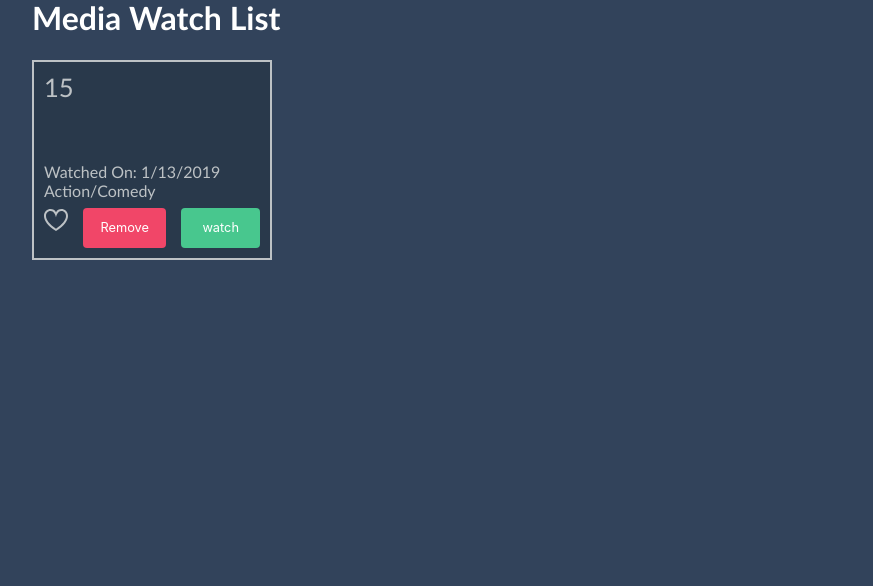
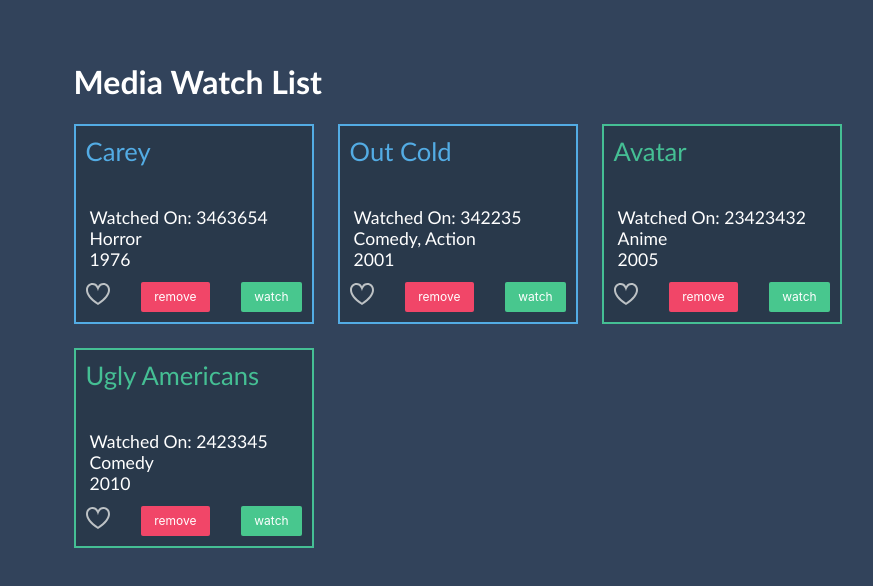
Before and after one commit to evwhite2/Angular-Projects, an Angular app in the folder media-watch-list/: page / in a window 1280 px wide. Shown: the top 586 px of the page, without its empty margins (80-953 px from the left). Built offline with nearby package versions, Linux system fonts and the light colour scheme.

Commit message:
added media-item-list-component, added ngClass conditional CSS rules

```diff
--- a/media-watch-list/src/app/app.component.css
+++ b/media-watch-list/src/app/app.component.css
@@ -1,4 +1,7 @@
+h1{
+    padding-top: 2em;
+}
 .centered{
-    margin-left: 5em;
-    margin-right: 5em;
+    margin-left: 10%;
+    margin-right: 10%;
 }
--- a/media-watch-list/src/app/app.component.html
+++ b/media-watch-list/src/app/app.component.html
@@ -1,12 +1,6 @@
-<div class="streched container is-fluid has-text-white">
+<div class="container is-centered is-fluid has-text-white">
   <div class="centered">
-       <h1 class="title has-text-white">Media Watch List</h1>
-
-    <div class="columns is-vcentered is-multiline">
-      <div class="column is-one-hald">
-        <app-media-item></app-media-item>
-      </div>
-    </div>
+       <h1 class="title has-text-white is-vcentered">Media Watch List</h1>
+       <app-media-item-list></app-media-item-list>
   </div>
-
 </div>
--- a/media-watch-list/src/app/app.component.ts
+++ b/media-watch-list/src/app/app.component.ts
@@ -1,4 +1,5 @@
 import { Component } from '@angular/core';
+import { MediaItemListComponent } from "./media-item-list/media-item-list.component";
 
 @Component({
   selector: 'app-root',
@@ -7,4 +8,9 @@ import { Component } from '@angular/core';
 })
 export class AppComponent {
   title = 'media-watch-list';
+  mediaItems= { MediaItemListComponent };
+
+  onMediaItemDelete(mediaItem){
+
+  }
 }
--- a/media-watch-list/src/app/app.module.ts
+++ b/media-watch-list/src/app/app.module.ts
@@ -4,11 +4,13 @@ import { NgModule } from '@angular/core';
 import { AppRoutingModule } from './app-routing.module';
 import { AppComponent } from './app.component';
 import { MediaItemComponent } from './media-item/media-item.component';
+import { MediaItemListComponent } from './media-item-list/media-item-list.component';
 
 @NgModule({
   declarations: [
     AppComponent,
-    MediaItemComponent
+    MediaItemComponent,
+    MediaItemListComponent
   ],
   imports: [
     BrowserModule,
--- /dev/null
+++ b/media-watch-list/src/app/media-item-list/media-item-list.component.html
@@ -0,0 +1,13 @@
+
+ <div class="columns is-multiline is-pulled-left">
+    <div *ngFor="let item of mediaItems">
+        <div class="column is-half" >
+          <app-media-item
+          [mediaItem]="item"
+          (delete)="onMediaItemDelete($event)"
+          [ngClass]="{ 'medium-movies': item.medium ==='film', 'medium-series': item.medium ==='series' }"
+          >
+        </app-media-item>
+        </div>
+    </div>
+ </div>
--- /dev/null
+++ b/media-watch-list/src/app/media-item-list/media-item-list.component.ts
@@ -0,0 +1,46 @@
+import { Component } from '@angular/core';
+
+@Component({
+  selector: 'app-media-item-list',
+  templateUrl: './media-item-list.component.html',
+  styleUrls: ['./media-item-list.component.css']
+})
+export class MediaItemListComponent  {
+
+  mediaItems = [
+    {
+      id: 1,
+      name: "Carey",
+      medium: "film",
+      category: "Horror",
+      year: 1976,
+      watchedOn: 3463654,
+      isFavorite: false
+    },{
+      id: 2,
+      name: "Out Cold",
+      medium: "film",
+      category: "Comedy, Action",
+      year: 2001,
+      watchedOn: 342235,
+      isFavorite: true
+    },{
+      id: 3,
+      name: "Avatar",
+      medium: "series",
+      category: "Anime",
+      year: 2005,
+      watchedOn: 23423432,
+      isFavorite: false
+    },{
+      id: 4,
+      name: "Ugly Americans",
+      medium: "series",
+      category: "Comedy",
+      year: 2010,
+      watchedOn: 2423345,
+      isFavorite: false
+    }
+  ]
+
+}
--- a/media-watch-list/src/app/media-item/media-item.component.css
+++ b/media-watch-list/src/app/media-item/media-item.component.css
@@ -24,6 +24,7 @@
   :host.medium-series > h2 {
     color: #45bf94;
   }
+
   .tools {
     margin-top: 8px;
     display: flex;
@@ -34,25 +35,24 @@
     width: 24px;
     height: 24px;
     fill: #bdc2c5;
+    cursor: pointer;
   }
   .favorite.is-favorite {
       fill: #37ad79;
   }
   .favorite.is-favorite-hovering {
-      fill: #45bf94;
+    fill: #37ad79;
+    cursor: pointer;
   }
   .favorite.is-favorite.is-favorite-hovering {
       fill: #ec4342;
   }
-  .delete-this {
-    font-size: .8em;
-    border-radius: 4px;
+  .delete-this, .watch-this {
     color: #ffffff;
-    cursor: pointer;
   }
   .details-this {
     padding: 4px;
-    font-size: .8em;
+    font-size: 1.1em;
     border-radius: 4px;
     color: #ffffff;
     text-decoration: none;
--- a/media-watch-list/src/app/media-item/media-item.component.html
+++ b/media-watch-list/src/app/media-item/media-item.component.html
@@ -1,12 +1,19 @@
-<h2>{{10+5}}</h2>
-<div>Watched On: 1/13/2019</div>
-<div> Action/Comedy</div>
+
+<h2>{{mediaItem.name}}</h2>
+<div class="details-this">
+  <ng-template [ngIf]="mediaItem.watchedOn">
+    <div >Watched On: {{mediaItem.watchedOn}}</div>
+  </ng-template>
+  <div> {{mediaItem.category}}</div>
+  <div> {{mediaItem.year}} </div>
+</div>
+
 <div class="tools">
   <svg
     class="favorite" xmlns="http://www.w3.org/2000/svg" viewBox="0 0 24 24">
     <path d="M12 9.229c.234-1.12 1.547-6.229 5.382-6.229 2.22 0 4.618 1.551 4.618 5.003 0 3.907-3.627 8.47-10 12.629-6.373-4.159-10-8.722-10-12.629 0-3.484 2.369-5.005 4.577-5.005 3.923 0 5.145 5.126 5.423 6.231zm-12-1.226c0 4.068 3.06 9.481 12 14.997 8.94-5.516 12-10.929 12-14.997 0-7.962-9.648-9.028-12-3.737-2.338-5.262-12-4.27-12 3.737z"
     />
   </svg>
-  <button class="button is-danger"><a class="delete-this">Remove</a></button>
-  <button class="button is-success"><a class="details-this">watch</a></button>
+  <button class="button is-small is-danger"><a class="delete-this" (click)="onDelete()">remove</a></button>
+  <button class="button is-small is-success"><a class="watch-this" (click)="onWatch()">watch</a></button>
 </div>
--- a/media-watch-list/src/app/media-item/media-item.component.ts
+++ b/media-watch-list/src/app/media-item/media-item.component.ts
@@ -1,4 +1,4 @@
-import { Component, OnInit } from '@angular/core';
+import { Component, OnInit, Input, Output, EventEmitter } from '@angular/core';
 
 @Component({
   selector: 'app-media-item',
@@ -7,6 +7,22 @@ import { Component, OnInit } from '@angular/core';
 })
 export class MediaItemComponent implements OnInit {
 
+  @Input() mediaItem;
+  @Output() delete= new EventEmitter();
+
+  wasWatched(){
+    return true;
+  }
+
+  onDelete(){
+    console.log("delete");
+    this.delete.emit(this.mediaItem);
+  }
+
+  onWatch(){
+    console.log("watch")
+  }
+
   constructor() { }
 
   ngOnInit(): void {
--- a/media-watch-list/src/styles.css
+++ b/media-watch-list/src/styles.css
@@ -21,7 +21,7 @@ time, mark, audio, video {
 }
 
 body {
-  margin: 0;
+  margin: 0em;
   padding: 0px;
   background-color: #32435b;
   height: 100vh;
```
Also changed, not shown: media-watch-list/src/app/media-item-list/media-item-list.component.css (added), 1 other file (tests, documents, lock files or other folders).
